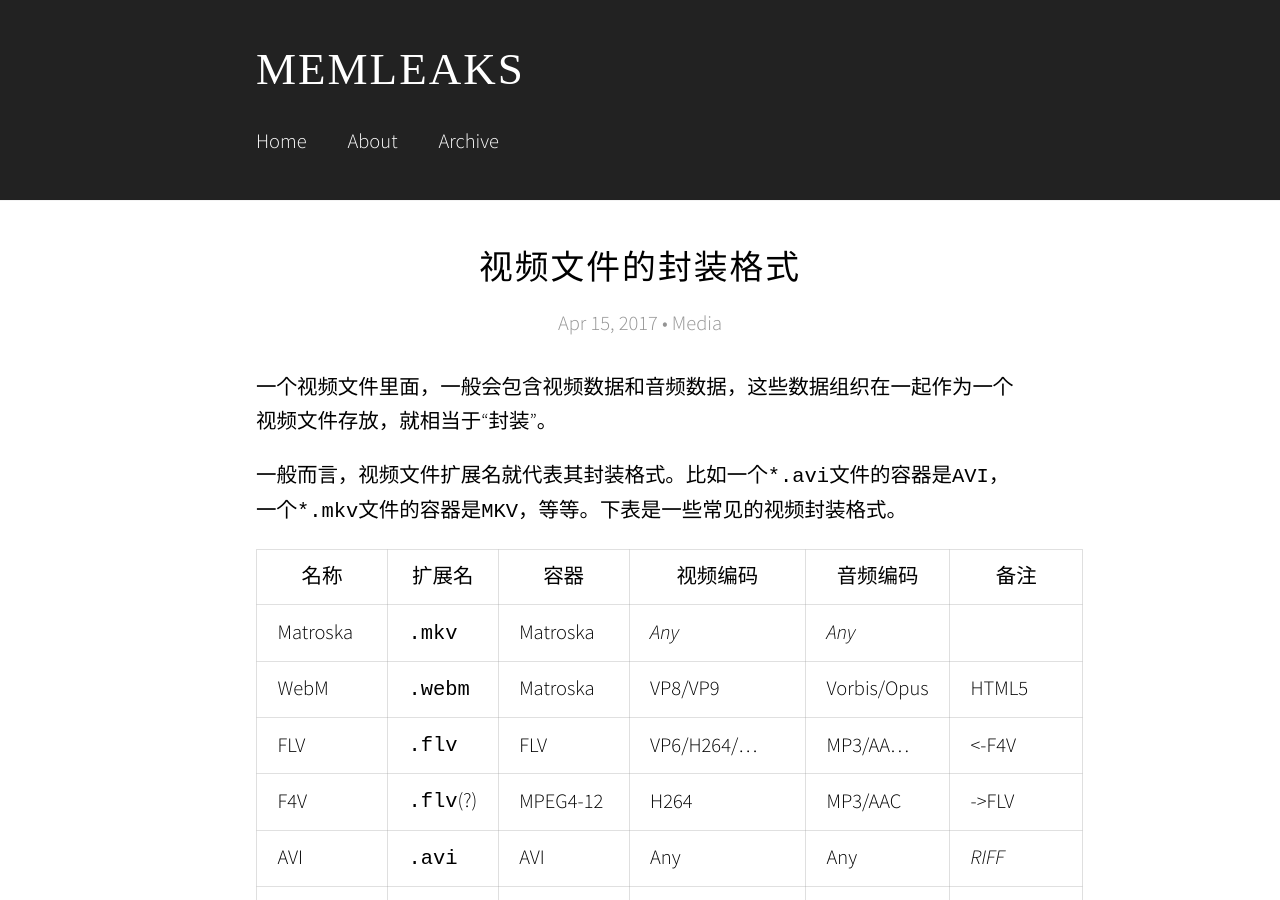
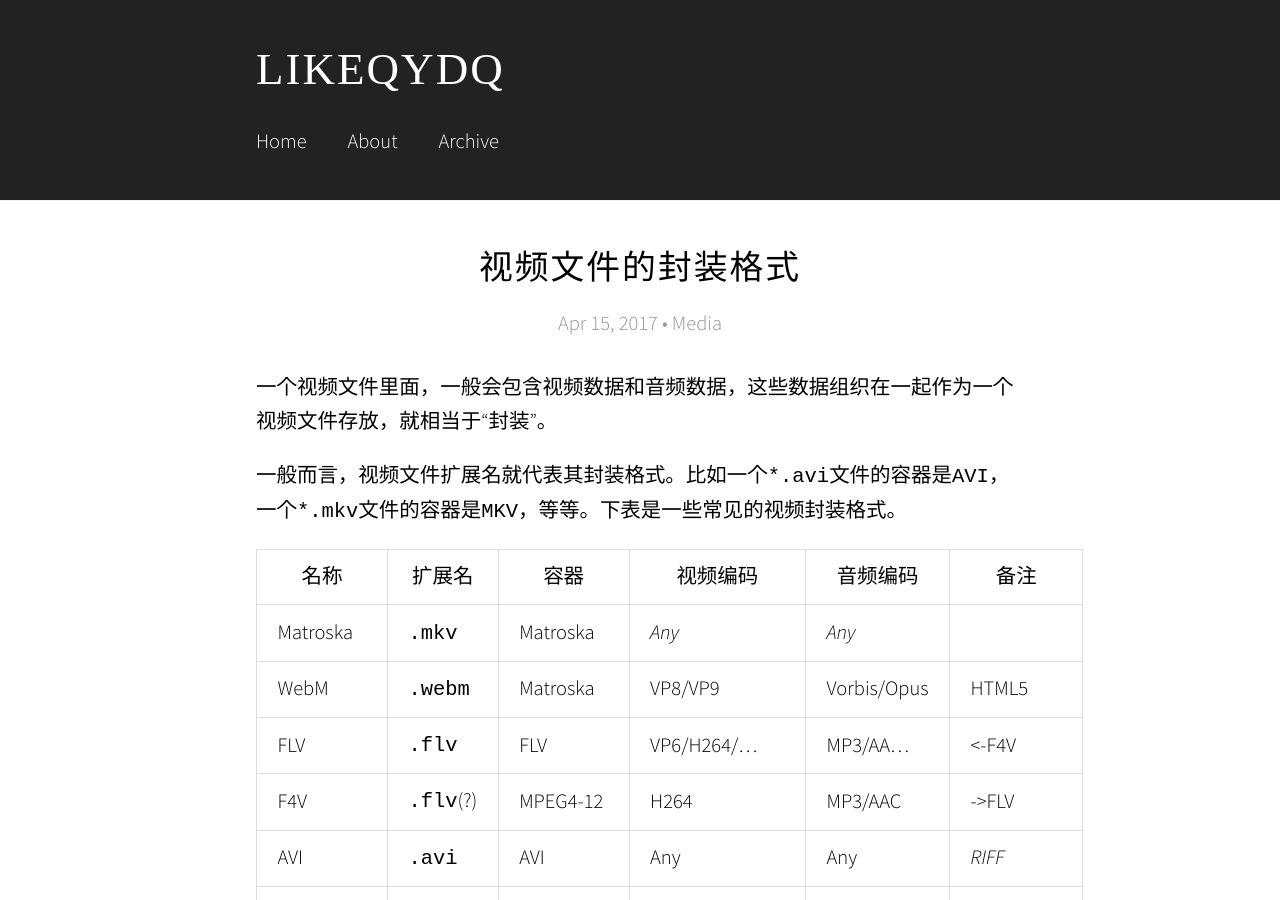
Before and after one commit to qydq/qydq.github.io, a Jekyll site: the page built from index.html, in a window 1280 px wide and 900 px high. Built offline with Jekyll 4.4.1, drawn with Linux system fonts in a browser that asks for light colours; some web fonts are replaced; the list of posts is cut into pages by our own code.

Commit message:
Update _config.yml

```diff
--- a/_config.yml
+++ b/_config.yml
@@ -1,5 +1,5 @@
 theme: jekyll-theme-cayman
-title: "memleaks"
+title: "likeqydq"
 author: "http://fengyh.cn"
 description: "爱科技，爱自然，爱生活"
 more: "read more »"
```
